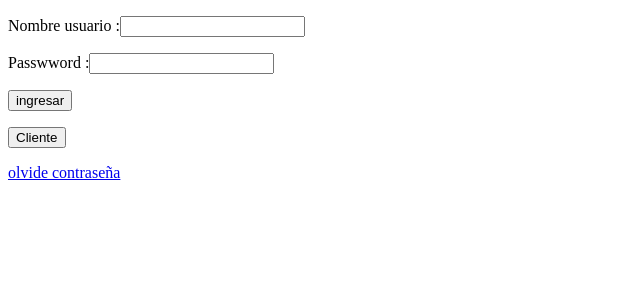
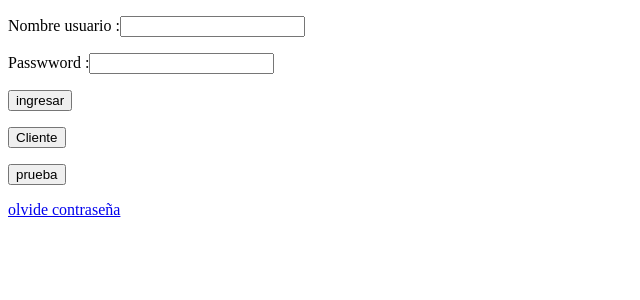
Before and after one commit to DionisiosSystem/IGC-Ingenieria, a Django app: page / in a window 1280 px wide. Shown: the top 300 px of the page, without its empty margins (0-640 px from the left). Run offline with Django 3.2, Linux system fonts and the light colour scheme.

```diff
--- a/IGCIngenieria/formulario/templates/login.html
+++ b/IGCIngenieria/formulario/templates/login.html
@@ -11,6 +11,7 @@
         <p>Passwword      :<input type="password" name="password"></p>
         <p><input type="submit" value="ingresar"></p>
         <p><input type="submit" value="Cliente"></p>
+        <p><input type="submit" value="prueba"></p>
     </form>
 
     <a href="/recuperaClave/">olvide contraseña</a>
```
